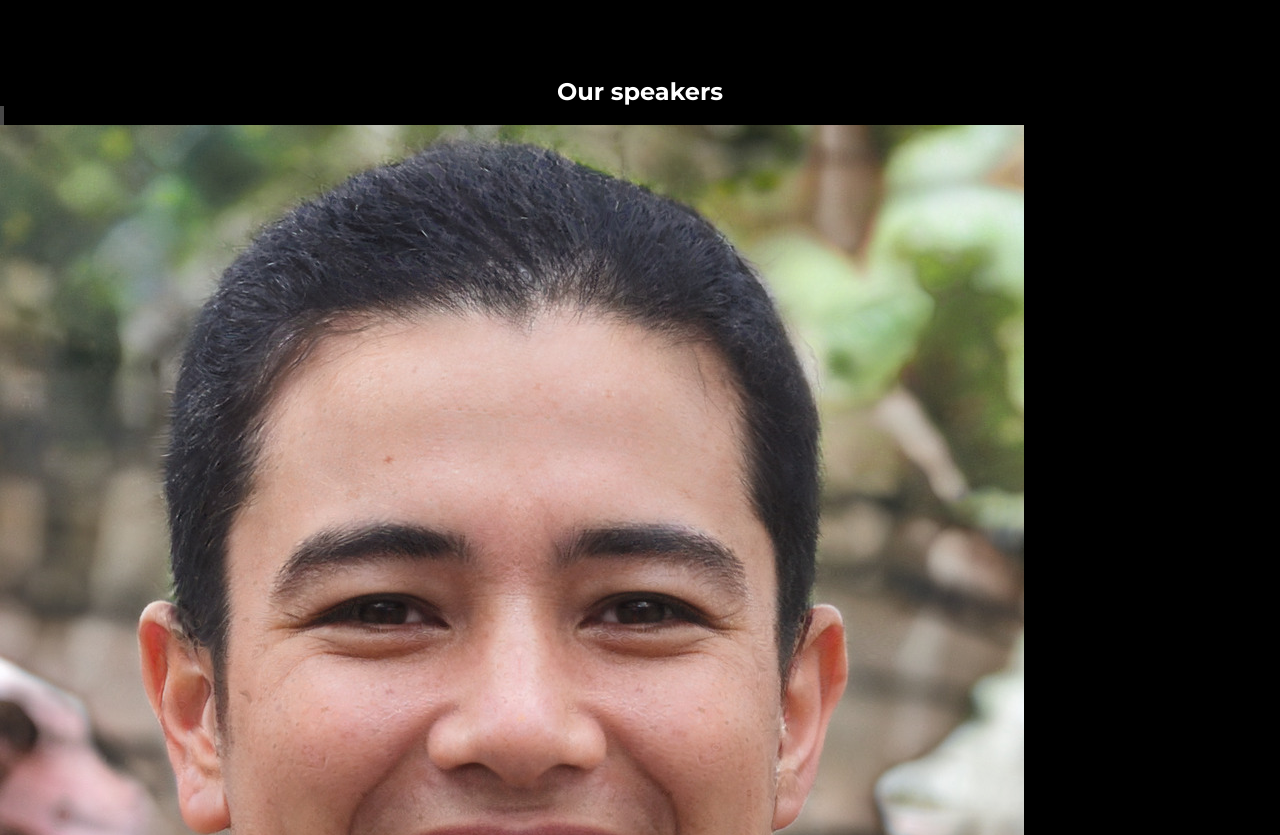
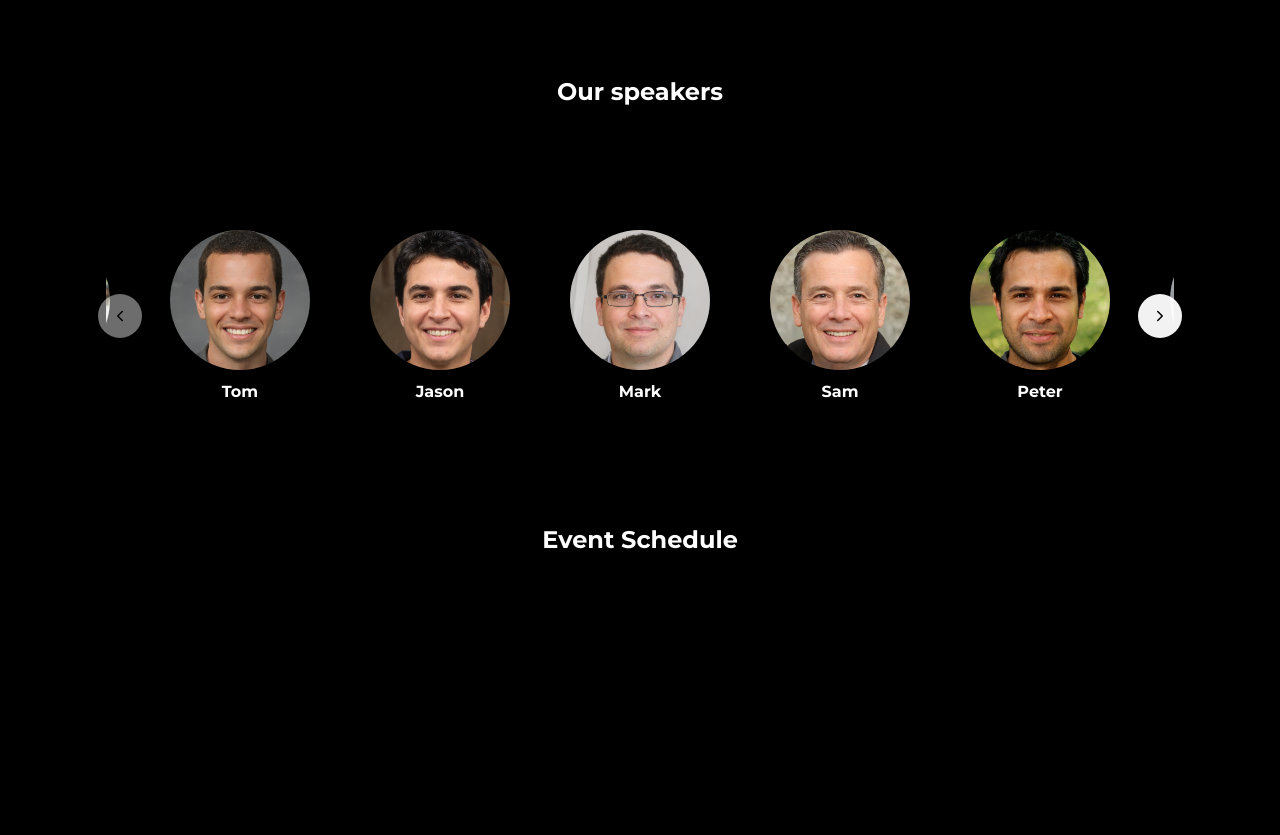
Before and after one commit to Ahmoty/Tech-future, a plain HTML site: page index.html in a window 1280 px wide. Shown: the part 920-1755 px from the top of the page. After the commit the page ends 1474 px from the top, so only its background shows below. Drawn offline with Linux system fonts and the light colour scheme.

Commit message:
Update style.css

```diff
--- a/style.css
+++ b/style.css
@@ -10,6 +10,7 @@
 }
 body {
   background-color: black;
+  overflow-x: hidden;
 }
 /* Main settings */
 header {
@@ -151,11 +152,15 @@ ul {
   font-style: normal;
 }
 .event-speakers {
-  color: white;
+  color: black;
   text-align: center;
   margin-top: 5rem;
   display: flex;
   justify-content: center;
+  margin-left: auto;
+  align-items: center;
+  align-content: center;
+  margin-right: auto;
 }
 #speaker-text{
   color: white;
@@ -163,5 +168,107 @@ ul {
   font-family: "Montserrat", sans-serif;
   font-optical-sizing: auto;
   font-weight: 700;
-  font-style: bold;
 }
+main{
+  display: flex;
+  justify-content: center;
+}
+
+
+.carousel {
+  position: relative;
+  margin: 6rem auto;
+  width: min(1100px, 100vw);
+  padding: 1rem ;
+  display: block;
+}
+
+.track {
+  display: flex;
+  gap: 1.25rem;
+  align-items: flex-start;
+  justify-content: center;
+  overflow: hidden;
+  scroll-behavior: smooth;
+  padding: 0.75rem 3.5rem;
+  -webkit-overflow-scrolling: touch;
+}
+
+
+.track::-webkit-scrollbar { display: none; }
+.track { -ms-overflow-style: none; scrollbar-width: none; }
+
+.item {
+  flex: 0 0 auto;
+  width: clamp(120px, 18vw, 180px);
+  text-align: center;
+  display: flex;
+  flex-direction: column;
+  gap: 0.5rem;
+  align-items: center;
+  color: white;
+}
+
+.avatar {
+  width: 100%;
+  display: flex;
+  justify-content: center;
+}
+
+
+.avatar img {
+  width: clamp(96px, 14vw, 140px);
+  height: clamp(96px, 14vw, 140px);
+  object-fit: cover;
+  border-radius: 50%;
+  box-shadow: 0 8px 20px rgba(0,0,0,0.6);
+  display: block;
+}
+
+
+.caption {
+  margin-top: 0.25rem;
+  font-family: "Montserrat", sans-serif;
+  font-weight: 700;
+  color: #ffffff;
+  font-size: clamp(0.85rem, 1.4vw, 1rem);
+}
+
+
+.btn {
+  position: absolute;
+  top: 50%;
+  transform: translateY(-50%);
+  width: 44px;
+  height: 44px;
+  display: inline-flex;
+  align-items: center;
+  justify-content: center;
+  border: 0;
+  background: rgba(255,255,255,0.95);
+  color: #000;
+  padding: 0;
+  border-radius: 50%;
+  cursor: pointer;
+  box-shadow: 0 6px 18px rgba(0, 0, 0, 0.3);
+  z-index: 10;
+}
+
+.btn svg { width: 18px; height: 18px; }
+
+.btn.prev { left: 8px; }
+.btn.next { right: 8px; }
+
+.btn:disabled {
+  opacity: 0.45;
+  cursor: not-allowed;
+  pointer-events: none;
+}
+
+#schedule-text {
+  color: white;
+  text-align: center;
+  font-family: "Montserrat", sans-serif;
+  font-optical-sizing: auto;
+  font-weight: 700;
+}
```
